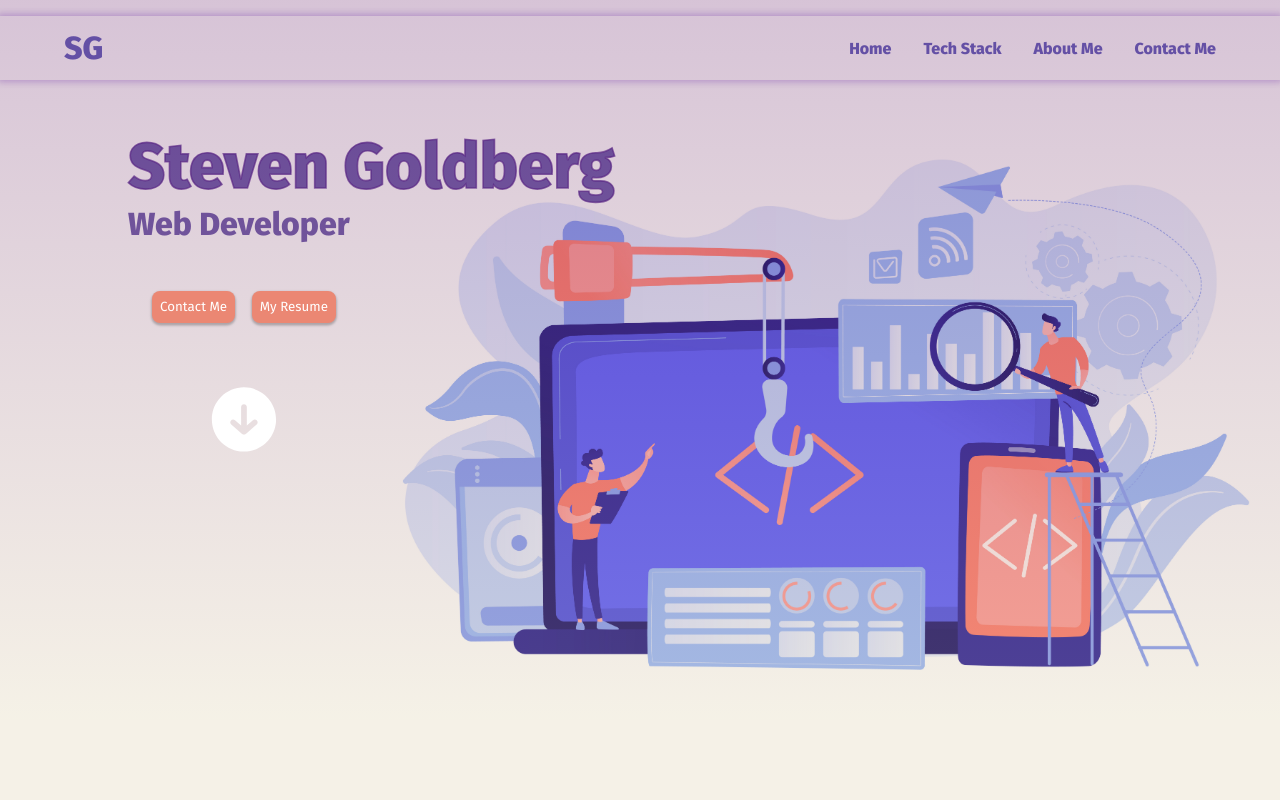
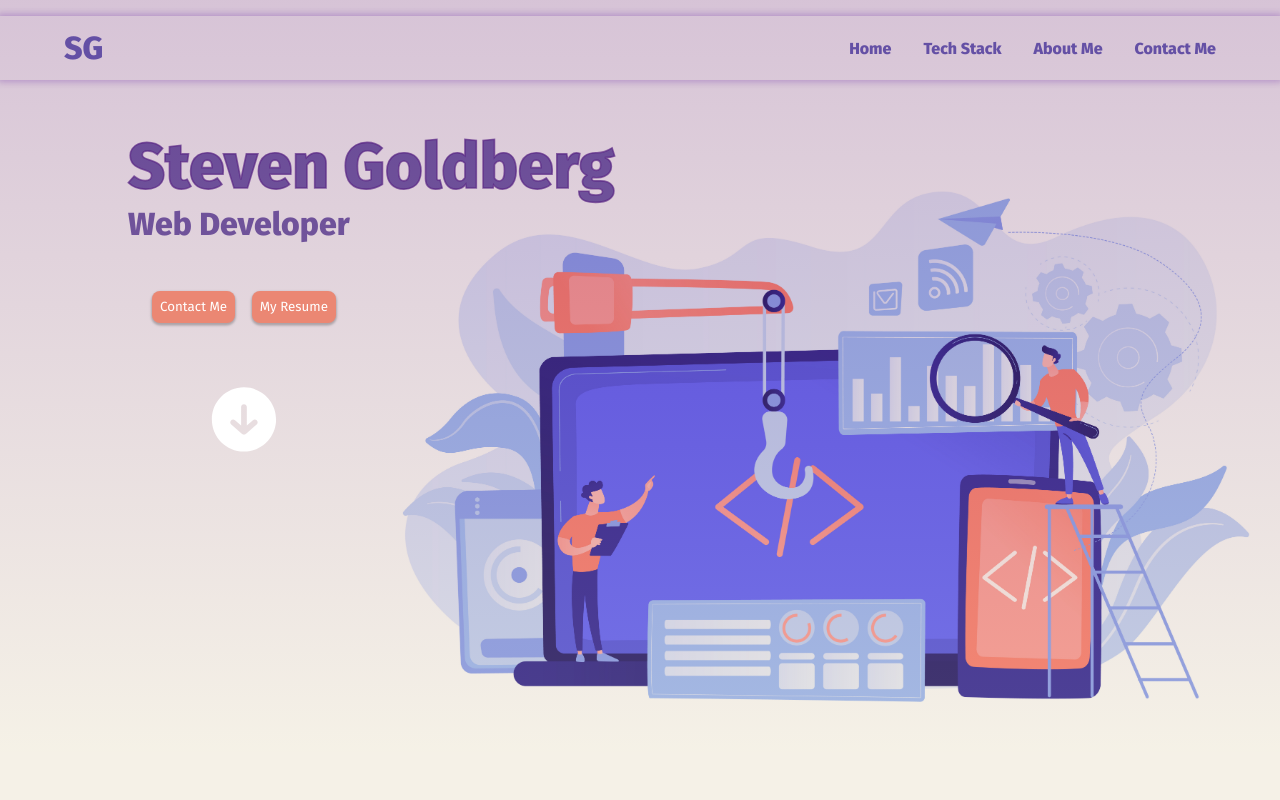
Before and after one commit to stevengoldbergm/portfolio, a React (Create React App) app: page / in a window 1280 px wide. Shown: the top 800 px of the page. Built offline with nearby package versions, Linux system fonts and the light colour scheme.

Commit message:
Updated alignment for background image

```diff
--- a/src/components/pages/Hero.css
+++ b/src/components/pages/Hero.css
@@ -1,23 +1,26 @@
 .hero {
   position: relative;
   /* height: 100vh; */
-  min-height: 45rem;
+  min-height: 41.5rem;
   background-image: url(../../assets/imgs/WebdevArt01.jpg);
-  background-size: 75%;
   background-position-x: center;
   background-repeat: no-repeat;
   background-position-y: bottom;
   background-size: 130%;
 }
 
-@media screen and (min-width: 512px) {
+@media screen and (min-width: 17.55em ) {
+  .hero {
+    min-height: 47rem;
+  }
+}
+
+@media screen and (min-width: 32em) {
   .hero {
     background-position-x: right;
-    background-position-y: bottom;
     background-size: 100%;
   }
 }
-
 
 @media screen and (min-width: 55em) {
   .hero {
```
